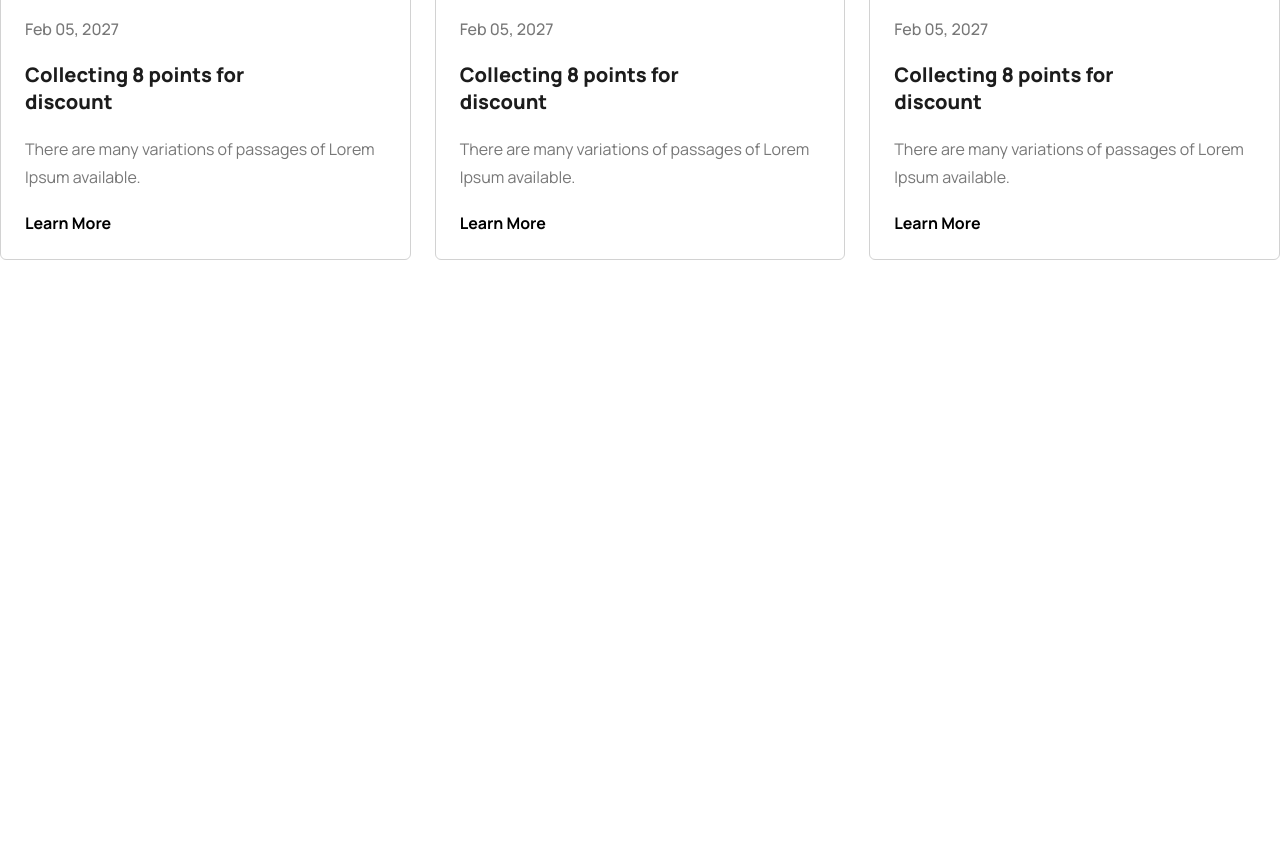
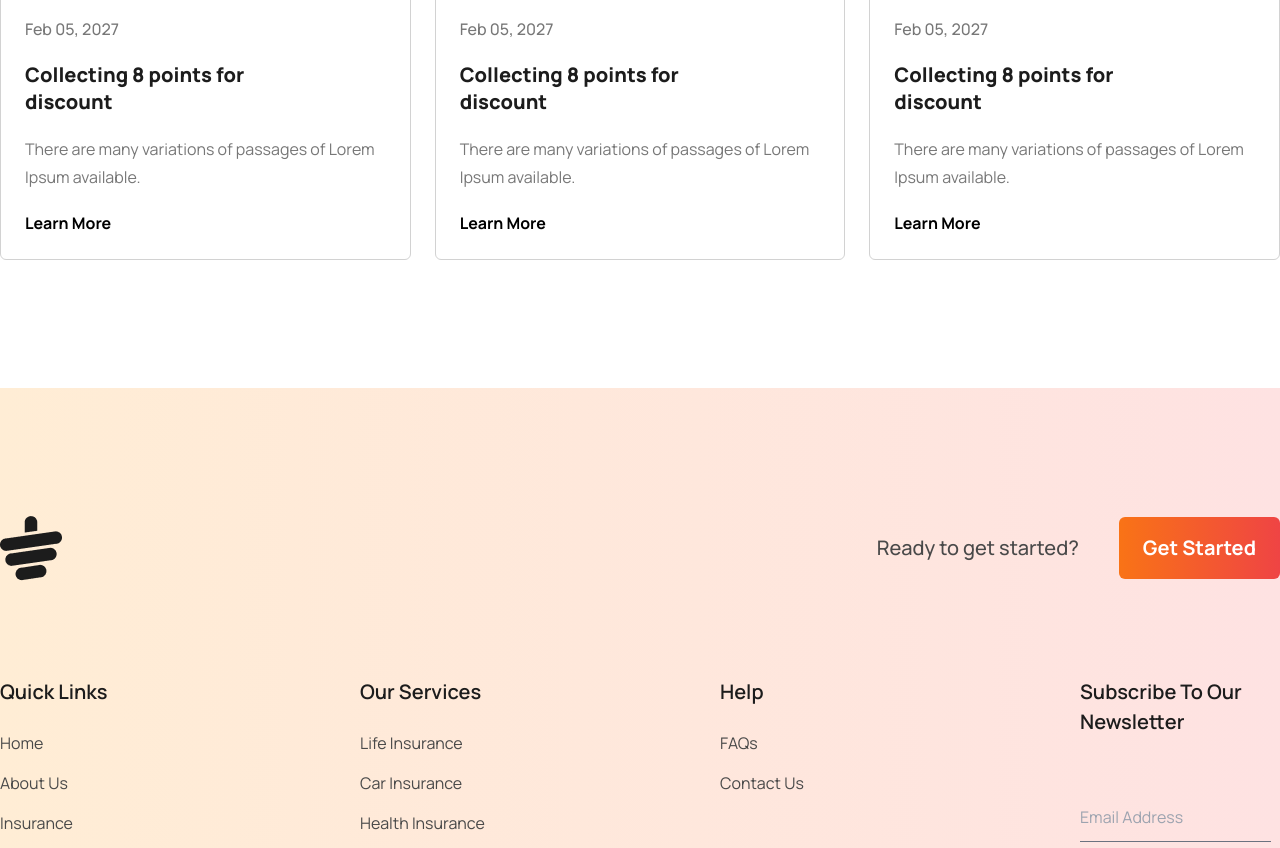
Before and after one commit to zobayerhb/tea-house-tailwind, a plain HTML site: page index.html in a window 1280 px wide. Shown: the part 2883-3731 px from the top of the page. Before the commit the page ends 3143 px from the top, so only its background shows below. Drawn offline with nearby package versions, Linux system fonts and the light colour scheme.

Commit message:
footer section done and all complete

```diff
--- a/index.html
+++ b/index.html
@@ -326,51 +326,144 @@
         <!-- event wrapper -->
         <div class="grid md:grid-cols-2 lg:grid-cols-3 gap-6">
           <!-- event box 1 -->
-          <div class="p-6 bg-white border-[1px] border-[#D2D2D2] rounded-md space-y-5">
+          <div
+            class="p-6 bg-white border-[1px] border-[#D2D2D2] rounded-md space-y-5"
+          >
             <div>
               <img class="w-full" src="./images/news-1.png" alt="" />
             </div>
             <div class="space-y-5">
-              <span class="text-[#777777] text-[16px] font-medium">Feb 05, 2027</span>
-              <h4 class="text-[#1C1C1C] text-[20px] leading-[27px] font-extrabold pr-[50px]">Collecting 8 points for discount</h4>
+              <span class="text-[#777777] text-[16px] font-medium"
+                >Feb 05, 2027</span
+              >
+              <h4
+                class="text-[#1C1C1C] text-[20px] leading-[27px] font-extrabold pr-[50px]"
+              >
+                Collecting 8 points for discount
+              </h4>
               <p class="text-[#777777] text-[16px] leading-[28px]">
                 There are many variations of passages of Lorem Ipsum available.
               </p>
-              <a class="text-[16px] font-bold inline-block" href="">Learn More</a>
+              <a class="text-[16px] font-bold inline-block" href=""
+                >Learn More</a
+              >
             </div>
           </div>
           <!-- event box 2 -->
-          <div class="p-6 bg-white border-[1px] border-[#D2D2D2] rounded-md space-y-5">
+          <div
+            class="p-6 bg-white border-[1px] border-[#D2D2D2] rounded-md space-y-5"
+          >
             <div>
               <img class="w-full" src="./images/news-2.png" alt="" />
             </div>
             <div class="space-y-5">
-              <span class="text-[#777777] text-[16px] font-medium">Feb 05, 2027</span>
-              <h4 class="text-[#1C1C1C] text-[20px] leading-[27px] font-extrabold pr-[50px]">Collecting 8 points for discount</h4>
+              <span class="text-[#777777] text-[16px] font-medium"
+                >Feb 05, 2027</span
+              >
+              <h4
+                class="text-[#1C1C1C] text-[20px] leading-[27px] font-extrabold pr-[50px]"
+              >
+                Collecting 8 points for discount
+              </h4>
               <p class="text-[#777777] text-[16px] leading-[28px]">
                 There are many variations of passages of Lorem Ipsum available.
               </p>
-              <a class="text-[16px] font-bold inline-block" href="">Learn More</a>
+              <a class="text-[16px] font-bold inline-block" href=""
+                >Learn More</a
+              >
             </div>
           </div>
           <!-- event box 3 -->
-          <div class="p-6 bg-white border-[1px] border-[#D2D2D2] rounded-md space-y-5">
+          <div
+            class="p-6 bg-white border-[1px] border-[#D2D2D2] rounded-md space-y-5"
+          >
             <div>
               <img class="w-full" src="./images/news-3.png" alt="" />
             </div>
             <div class="space-y-5">
-              <span class="text-[#777777] text-[16px] font-medium">Feb 05, 2027</span>
-              <h4 class="text-[#1C1C1C] text-[20px] leading-[27px] font-extrabold pr-[50px]">Collecting 8 points for discount</h4>
+              <span class="text-[#777777] text-[16px] font-medium"
+                >Feb 05, 2027</span
+              >
+              <h4
+                class="text-[#1C1C1C] text-[20px] leading-[27px] font-extrabold pr-[50px]"
+              >
+                Collecting 8 points for discount
+              </h4>
               <p class="text-[#777777] text-[16px] leading-[28px]">
                 There are many variations of passages of Lorem Ipsum available.
               </p>
-              <a class="text-[16px] font-bold inline-block" href="">Learn More</a>
+              <a class="text-[16px] font-bold inline-block" href=""
+                >Learn More</a
+              >
             </div>
           </div>
         </div>
       </section>
     </main>
 
-    <footer></footer>
+    <footer
+      class="bg-gradient-to-r from-orange-100 to-red-100 lg:py-32 py-14 lg:mt-32 mt-14 px-5 lg:px-0"
+    >
+      <div class="container mx-auto">
+        <div class="md:flex justify-between items-center">
+          <div class="w-[62px] mx-auto lg:mx-0">
+            <img class="w-full" src="./images/cup.png" alt="" />
+          </div>
+          <div class="flex gap-10 items-center">
+            <span class="text-[20px] text-[#494949] font-medium"
+              >Ready to get started?</span
+            >
+            <a
+              href=""
+              class="bg-gradient-to-r from-orange-500 to-red-500 font-bold text-[20px] text-white rounded-md inline-block capitalize py-4 px-6"
+              >get started
+            </a>
+          </div>
+        </div>
+        <!-- wrapper -->
+         <div class="grid lg:grid-cols-4 md:grid-cols-2 grid-cols-1 lg:gap-40 gap-10 lg:pt-24 pt-10 text-center md:text-start">
+          <!-- link 1 -->
+          <div>
+            <h4 class="font-semibold text-[20px] text-[#1C1C1C] capitalize lg:pb-6 pb-3">quick links</h4>
+            <ul class="font-normal text-[16px] text-[#494949] space-y-4">
+              <li><a href="">Home</a></li>
+              <li><a href="">About Us</a></li>
+              <li><a href="">Insurance</a></li>
+              <li><a href="">Privacy Policy</a></li>
+            </ul>
+          </div>
+          <!-- link 2 -->
+          <div>
+            <h4 class="font-semibold text-[20px] text-[#1C1C1C] capitalize lg:pb-6 pb-3">our services</h4>
+            <ul class="font-normal text-[16px] text-[#494949] space-y-4">
+              <li><a href="">Life Insurance</a></li>
+              <li><a href="">Car Insurance</a></li>
+              <li><a href="">Health Insurance</a></li>
+              <li><a href="">Home Insurance</a></li>
+            </ul>
+          </div>
+          <!-- link 3 -->
+          <div>
+            <h4 class="font-semibold text-[20px] text-[#1C1C1C] capitalize lg:pb-6 pb-3">help</h4>
+            <ul class="font-normal text-[16px] text-[#494949] space-y-4">
+              <li><a href="">FAQs</a></li>
+              <li><a href="">Contact Us</a></li>
+            </ul>
+          </div>
+          <!-- link 4 -->
+          <div class="md:space-y-8 space-y-3">
+            <h4 class="font-semibold text-[20px] text-[#1C1C1C] capitalize lg:pb-6 pb-3">Subscribe to our newsletter</h4>
+            <div>
+              <input class="bg-transparent border-b-[1px] border-gray-500 py-3 text-[#494949] outline-none" type="email" placeholder="Email Address">
+            </div>
+            <div class="flex items-center gap-8 text-[#494949] justify-center md:justify-normal">
+              <i class="fa-brands fa-facebook-f"></i>
+              <i class="fa-brands fa-twitter"></i>
+              <i class="fa-brands fa-instagram"></i>
+            </div>
+          </div>
+         </div>
+      </div>
+    </footer>
   </body>
 </html>
```
